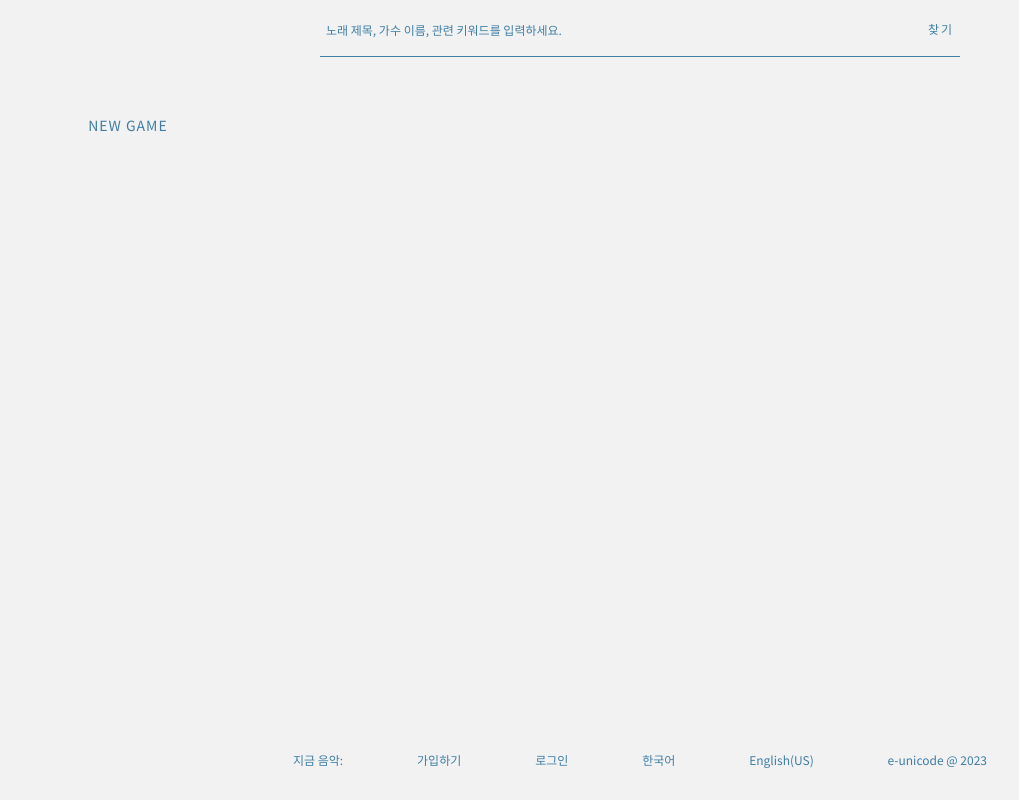
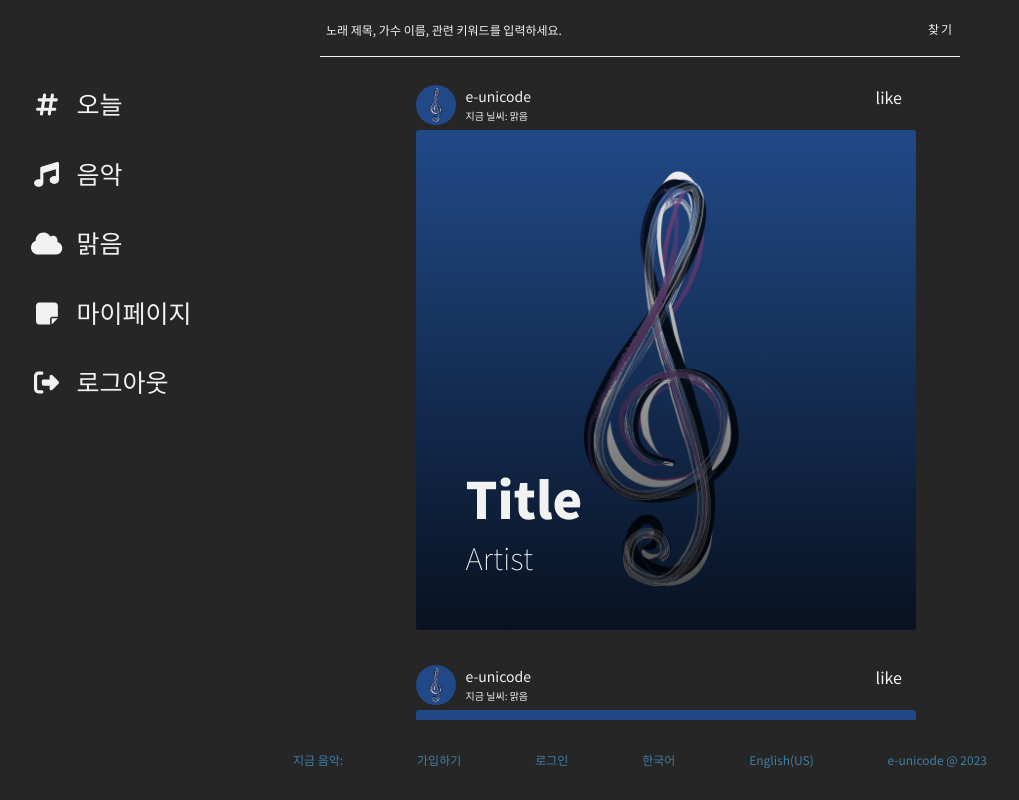
Before and after one commit to e-unicode/ohum, a React (Create React App) app: page /post in a window 1280 px wide. Shown: the whole page, without its empty margins (0-1019 px from the left). Built offline with nearby package versions, Linux system fonts and the light colour scheme; no server answers.

Commit message:
post page 구현

```diff
--- a/package.json
+++ b/package.json
@@ -3,6 +3,11 @@
   "version": "0.1.0",
   "private": true,
   "dependencies": {
+    "@fortawesome/fontawesome-svg-core": "^6.3.0",
+    "@fortawesome/free-brands-svg-icons": "^6.3.0",
+    "@fortawesome/free-regular-svg-icons": "^6.3.0",
+    "@fortawesome/free-solid-svg-icons": "^6.3.0",
+    "@fortawesome/react-fontawesome": "^0.2.0",
     "@testing-library/jest-dom": "^5.16.5",
     "@testing-library/react": "^13.4.0",
     "@testing-library/user-event": "^13.5.0",
--- a/public/index.html
+++ b/public/index.html
@@ -25,7 +25,7 @@
       work correctly both with client-side routing and a non-root public URL.
       Learn how to configure a non-root public URL by running `npm run build`.
     -->
-  <title>React App</title>
+  <title>오늘 음악: 맑음</title>
 </head>
 
 <body>
--- a/src/App.css
+++ b/src/App.css
@@ -351,7 +351,7 @@ div {
 .post {
   width: 100vw;
   height: 100vh;
-  background: #F2F2F2;
+  background: #262626;
 }
 
 .post-top {
@@ -370,6 +370,7 @@ div {
 .post-content {
   width: 100%;
   height: 80%;
+  /* position: relative; */
   /* background: #3F7EA6; */
 }
 
@@ -382,28 +383,26 @@ div {
   /* padding: 0 0 0 20px; */
 }
 
-
-
 .post-content-main {
   width: 80%;
   height: 100%;
   float: left;
   /* background: #F2F2F2; */
   /* padding: 0 0 20px 0; */
-  /* position: relative; */
+  position: relative;
   /* border-radius: 0; */
   overflow: scroll;
+  /* display: flex; */
 }
 
-.card2 {
-  width: 600px;
-  height: 300px;
-  background: #ffff;
-  box-shadow: 0 1px 25px rgba(0, 0, 0, 0.2);
-  /* transform: translate(-50%, -50%); */
+.post-content-post-box {
+  width: 500px;
+  position: absolute;
+  /* top: 0; */
+  /* bottom: 0; */
+  right: 20%;
+  left: 0;
   margin: auto;
-  margin-bottom: 10px;
-  padding: 12px 10px;
 }
 
 .card_load {
@@ -460,11 +459,12 @@ div {
   right: 0;
   margin: auto;
   display: inline-block;
+  /* color: #F2F2F2; */
 }
 
 /* styling of Input */
 .search-input {
-  color: #3F7EA6;
+  color: #F2F2F2;
   font-size: 1rem;
   background-color: transparent;
   width: 100%;
@@ -472,7 +472,7 @@ div {
   padding: 6px;
   padding-block: 1em;
   border: none;
-  border-bottom: 0.5px solid #3F7EA6;
+  border-bottom: 0.5px solid #F2F2F2;
 }
 
 .search-input:focus {
@@ -480,7 +480,7 @@ div {
 }
 
 ::placeholder {
-  color: #3F7EA6;
+  color: #F2F2F2;
   font-size: 12px;
 }
 
@@ -493,196 +493,216 @@ div {
   cursor: pointer;
   background-color: transparent;
   font-size: 12px;
-  color: #3F7EA6;
+  color: #F2F2F2;
   letter-spacing: 2px;
   text-align: right;
 }
 
-/* Banner */
-.banner {
-  width: 100%;
-  height: 100%;
-}
-
-/*bg*/
-/*txt*/
-/*success*/
+/* 배너 컴포넌트 */
 .buttons {
-  display: flex;
-  justify-content: space-around;
-  top: 20px;
-  left: 20px;
+  width: 80%;
 }
 
 .buttons button {
-  width: 150px;
-  height: 50px;
-  background-color: #F2F2F2;
-  margin: 20px;
-  color: #3F7EA6;
-  position: relative;
-  overflow: hidden;
-  font-size: 14px;
-  letter-spacing: 1px;
-  font-weight: 500;
-  text-transform: uppercase;
-  transition: all 0.3s ease;
-  cursor: pointer;
-  border: 0;
+  margin: 0 0 20px 20px;
+  width: 100%;
   display: flex;
   align-items: center;
-  justify-content: center;
+  font-size: 25px;
+  background-color: #262626;
+  color: #F2F2F2;
+  border: none;
+  padding: 5px 0 7px 7px;
+  border-radius: 20px;
+}
+
+.buttons button:hover {
+  background-color: #f2f2f234;
+}
+
+.buttons span {
+  text-align: center;
+  width: 20%;
+}
+
+.buttons p {
+  margin: 0 0 0 10px;
+  font-weight: 500;
+  text-align: right;
+}
+
+/* 포스트박스 */
+.post-box {
+  width: 500px;
+  height: 550px;
+  margin-bottom: 30px;
+}
+
+.post-box-user {
+  width: 500px;
+  height: 50px;
+  background-color: #262626;
+  position: relative;
+  display: flex;
+  /* margin-top: 30px; */
+}
+
+.post-box-user img {
+  width: 40px;
+  height: 40px;
+  color: #F2F2F2;
+  position: absolute;
+  top: 0;
+  bottom: 0;
+  left: 0;
+  margin: auto;
+  border-radius: 50%;
+}
+
+.post-box-like {
+  width: 40px;
+  height: 40px;
+  color: #F2F2F2;
+  position: absolute;
+  top: 0;
+  bottom: 0;
+  right: 0;
+  margin: auto;
+  /* border-radius: 50%; */
+}
+
+.post-box-user-name {
+  width: 420px;
+  height: 35px;
+  position: absolute;
+  top: 0;
+  bottom: 0;
+  right: 0;
+  left: 0;
+  margin: auto;
+  padding-left: 10px;
+}
+
+.post-box-user-name h6 {
+  color: #F2F2F2;
+  font-size: 14px;
+  position: absolute;
+  top: 0;
+  margin: auto;
+}
+
+.post-box-user-name p {
+  color: #F2F2F2;
+  font-size: 10px;
+  position: absolute;
+  bottom: 0;
+  margin: auto;
+}
+
+.post-box-card {
+  width: 500px;
+  height: 500px;
+  background-image: linear-gradient(#00000000, #000000c2), url(../public/oh-um-logo.jpg);
+  background-position: center;
+  background-size: cover;
+  position: relative;
   border-radius: 3px;
 }
 
-.buttons button:before,
-.buttons button:after {
-  content: "";
+.post-box-card-title {
+  width: 90%;
+  font-size: 50px;
   position: absolute;
-  width: 0;
-  height: 2px;
-  background-color: #3F7EA6;
-  transition: all 0.3s cubic-bezier(0.35, 0.1, 0.25, 1);
+  font-weight: 700;
+  bottom: 0;
+  right: 0;
+  left: 0;
+  margin: 0 0 50px 50px;
+  color: #F2F2F2;
 }
 
-.buttons button:before {
-  right: 0;
-  top: 0;
-  transition: all 0.5s cubic-bezier(0.35, 0.1, 0.25, 1);
+.post-box-card-title p {
+  margin: 0;
 }
 
-.buttons button:after {
-  left: 0;
-  bottom: 0;
+/* 체크박스 */
+.checkbox label {
+  background-color: white;
+  display: flex;
+  align-items: center;
+  gap: 14px;
+  padding: 10px 15px 10px 10px;
+  cursor: pointer;
+  user-select: none;
+  border-radius: 10px;
+  box-shadow: rgba(149, 157, 165, 0.2) 0px 8px 24px;
+  color: black;
 }
 
-.buttons button span {
-  width: 100%;
-  height: 100%;
-  position: absolute;
-  left: 0;
-  top: 0;
-  margin: 0;
-  padding: 0;
-  z-index: 1;
+.checkbox input {
+  display: none;
 }
 
-.buttons button span:before,
-.buttons button span:after {
-  content: "";
-  position: absolute;
-  width: 2px;
-  height: 0;
-  background-color: #3F7EA6;
-  transition: all 0.3s cubic-bezier(0.35, 0.1, 0.25, 1);
+.checkbox input:checked+label svg {
+  fill: hsl(0deg 100% 50%);
+  stroke: hsl(0deg 100% 50%);
+  animation: heartButton 1s;
 }
 
-.buttons button span:before {
-  right: 0;
-  top: 0;
-  transition: all 0.5s cubic-bezier(0.35, 0.1, 0.25, 1);
-}
+@keyframes heartButton {
+  0% {
+    transform: scale(1);
+  }
 
-.buttons button span:after {
-  left: 0;
-  bottom: 0;
-}
+  25% {
+    transform: scale(1.3);
+  }
 
-.buttons button p {
-  padding: 0;
-  margin: 0;
-  transition: all 0.4s cubic-bezier(0.35, 0.1, 0.25, 1);
-  position: absolute;
-  width: 100%;
-  height: 100%;
-}
+  50% {
+    transform: scale(1);
+  }
 
-.buttons button p:before,
-.buttons button p:after {
-  position: absolute;
-  width: 100%;
-  transition: all 0.4s cubic-bezier(0.35, 0.1, 0.25, 1);
-  z-index: 1;
-  left: 0;
-}
+  75% {
+    transform: scale(1.3);
+  }
 
-.buttons button p:before {
-  content: attr(data-title);
-  top: 50%;
-  transform: translateY(-50%);
-}
-
-.buttons button p:after {
-  content: attr(data-text);
-  top: 150%;
-  color: #3F7EA6;
-}
-
-.buttons button:hover:before,
-.buttons button:hover:after {
-  width: 100%;
-}
-
-.buttons button:hover span {
-  z-index: 1;
-}
-
-.buttons button:hover span:before,
-.buttons button:hover span:after {
-  height: 100%;
-}
-
-.buttons button:hover p:before {
-  top: -50%;
-  transform: rotate(5deg);
-}
-
-.buttons button:hover p:after {
-  top: 50%;
-  transform: translateY(-50%);
-}
-
-.buttons button.start {
-  background-color: #3F7EA6;
-  box-shadow: 0px 5px 10px -10px rgba(0, 0, 0, 0.2);
-  transition: all 0.2s ease;
-}
-
-.buttons button.start p:before {
-  top: -50%;
-  transform: rotate(5deg);
-}
-
-.buttons button.start p:after {
-  color: white;
-  transition: all 0s ease;
-  content: attr(data-start);
-  top: 50%;
-  transform: translateY(-50%);
-  animation: start 0.3s ease;
-  animation-fill-mode: forwards;
-}
-
-@keyframes start {
-  from {
-    top: -50%;
+  100% {
+    transform: scale(1);
   }
 }
 
-.buttons button.start:hover:before,
-.buttons button.start:hover:after {
-  display: none;
+.checkbox input+.label .action {
+  position: relative;
+  overflow: hidden;
+  display: grid;
 }
 
-.buttons button.start:hover span {
-  display: none;
+.checkbox input+label .action {
+  grid-column-start: 1;
+  grid-column-end: 1;
+  grid-row-start: 1;
+  grid-row-end: 1;
+  transition: all .5s;
 }
 
-.buttons button:active {
-  outline: none;
-  border: none;
+.checkbox input+label .action .option-1 {
+  transform: translate(0px, 0%);
+  opacity: 1;
 }
 
-.buttons button:focus {
-  outline: 0;
+.checkbox input:checked+label .action .option-1 {
+  transform: translate(0px, -100%);
+  opacity: 0;
 }
+
+.checkbox input+label .action .option-2 {
+  transform: translate(0px, 100%);
+  opacity: 0;
+}
+
+.checkbox input:checked+label .action .option-2 {
+  transform: translate(0px, 0%);
+  opacity: 1;
+}
+
+/* 컬러바꾸기클래스 */
--- a/src/Components/Banner.js
+++ b/src/Components/Banner.js
@@ -1,14 +1,30 @@
 import "../App.css";
+import { FontAwesomeIcon } from "@fortawesome/react-fontawesome";
+import { faHashtag, faMusic, faCloud, faRightFromBracket, faNoteSticky } from "@fortawesome/free-solid-svg-icons";
 
 function Banner() {
   return (
-    <div className="banner">
-      <div className="buttons">
-        <button className="btn">
-          {/* <span></span> */}
-          <p data-start="good luck!" data-text="start!" data-title="new game"></p>
-        </button>
-      </div>
+    <div className="buttons">
+      <button>
+        <span><FontAwesomeIcon icon={faHashtag} /></span>
+        <p>오늘</p>
+      </button>
+      <button>
+        <span><FontAwesomeIcon icon={faMusic} /></span>
+        <p>음악</p>
+      </button>
+      <button>
+        <span><FontAwesomeIcon icon={faCloud} /></span>
+        <p>맑음</p>
+      </button>
+      <button>
+        <span><FontAwesomeIcon icon={faNoteSticky} /></span>
+        <p>마이페이지</p>
+      </button>
+      <button>
+        <span><FontAwesomeIcon icon={faRightFromBracket} /></span>
+        <p>로그아웃</p>
+      </button>
     </div>
   );
 }
--- /dev/null
+++ b/src/Components/CheckBox.js
@@ -0,0 +1,11 @@
+import "../App.css";
+
+function CheckBox() {
+  return (
+    <div className="checkbox">
+
+    </div>
+  );
+}
+
+export default CheckBox;
--- /dev/null
+++ b/src/Components/PostBox.js
@@ -0,0 +1,26 @@
+import "../App.css";
+
+function PostBox() {
+  return (
+    <div className="post-box">
+      <div className="post-box-user">
+        <img src="oh-um-logo.jpg" />
+        <div className="post-box-user-name">
+          <h6>e-unicode</h6>
+          <p>지금 닐씨: 맑음</p>
+        </div>
+        <div className="post-box-like">
+          <p>like</p>
+        </div>
+      </div>
+      <div className="post-box-card">
+        <div className="post-box-card-title">
+          <p>Title</p>
+          <p style={{ fontSize: "30px", fontWeight: "100" }}>Artist</p>
+        </div>
+      </div>
+    </div>
+  );
+}
+
+export default PostBox;
--- a/src/Pages/PostPage.js
+++ b/src/Pages/PostPage.js
@@ -1,8 +1,9 @@
 import "../App.css";
-import { Container, Row } from "react-bootstrap";
 import Footer from "../Components/Footer";
 import Search from "../Components/Search";
 import Banner from "../Components/Banner";
+import PostBox from "../Components/PostBox";
+import CheckBox from "../Components/CheckBox";
 
 function PostPage(props) {
   return (
@@ -15,6 +16,13 @@ function PostPage(props) {
           <Banner />
         </div>
         <div className="post-content-main">
+          <div className="post-content-post-box">
+            <PostBox />
+            <PostBox />
+            <PostBox />
+            <PostBox />
+            <PostBox />
+          </div>
         </div>
       </div>
       <div className="post-bottom">
```
Also changed, not shown: src/Components/Post.js (deleted, +0 -13 lines), 1 other file (tests, documents, lock files or other folders).
